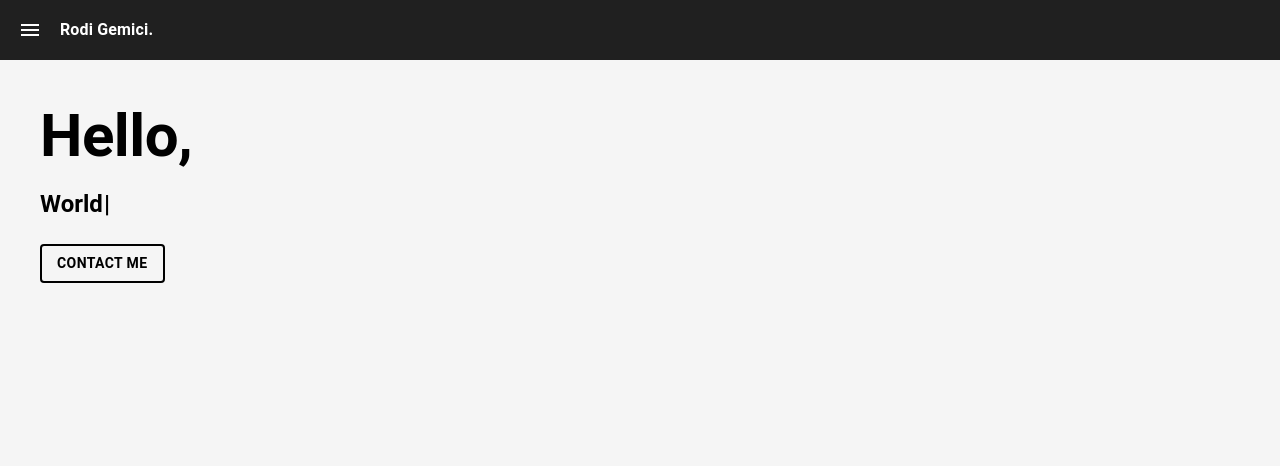
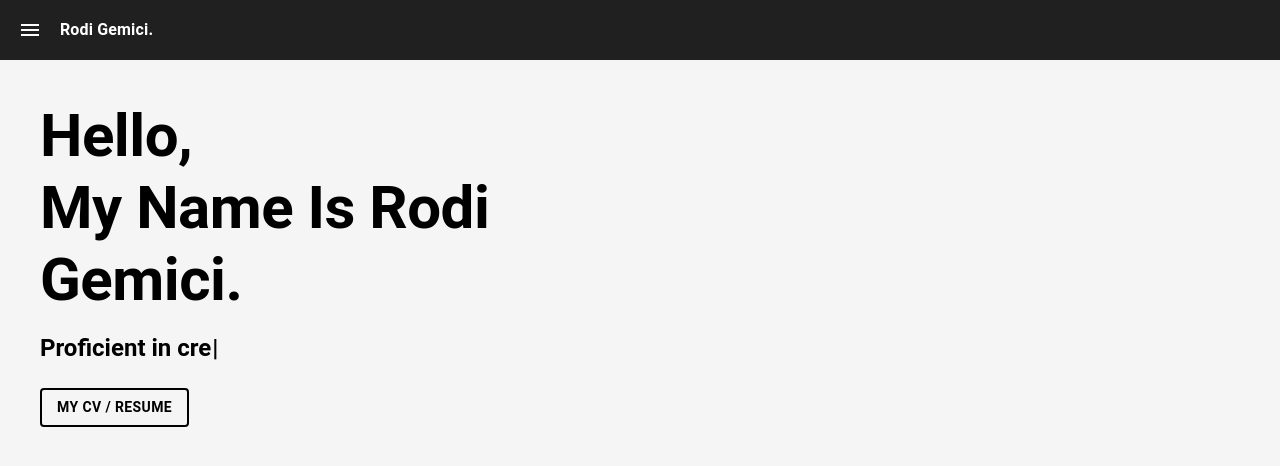
Before and after one commit to rodigb/rodi-web-portfolio, a React (Create React App) app in the folder rodi-portfolio-website/: page / in a window 1280 px wide. Shown: the top 466 px of the page. Built offline with nearby package versions, Linux system fonts and the light colour scheme.

Commit message:
adjustments for homepage

```diff
--- a/rodi-portfolio-website/src/components/Section1.tsx
+++ b/rodi-portfolio-website/src/components/Section1.tsx
@@ -24,14 +24,29 @@ const HomePage = () => {
               >
                 Hello,
               </Typography>
+              <Typography
+                variant="h2"
+                component="h1"
+                sx={{ fontWeight: "bold" }}
+              >
+                My Name Is Rodi Gemici.
+              </Typography>
 
               <Typography variant="h5" sx={{ mt: 2, fontWeight: "bold" }}>
                 <Typography variant="h5" sx={{ mt: 2, fontWeight: "bold" }}>
                   <Typewriter
                     options={{
-                      strings: ["Hello", "World"],
+                      strings: [
+                        "Front end engineer.",
+                        "Proficient in creating clean, user-friendly interfaces with a focus on UX/UI design.",
+                        "Integrating APIs and third-party services to enhance web functionality.",
+                        "Passionate about writing clean, maintainable code.",
+                        "Skilled in building responsive and dynamic websites using modern front-end technologies like React, Vue, and Angular.",
+                      ],
+
                       autoStart: true,
                       loop: true,
+                      delay: 50, // Adjust the typing speed (lower value = faster typing)
                     }}
                   />
                 </Typography>
@@ -52,7 +67,7 @@ const HomePage = () => {
                 }}
                 onClick={() => (window.location.href = "#contact")}
               >
-                Contact Me
+                My CV / Resume
               </Button>
             </motion.div>
           </Grid>{" "}
```
